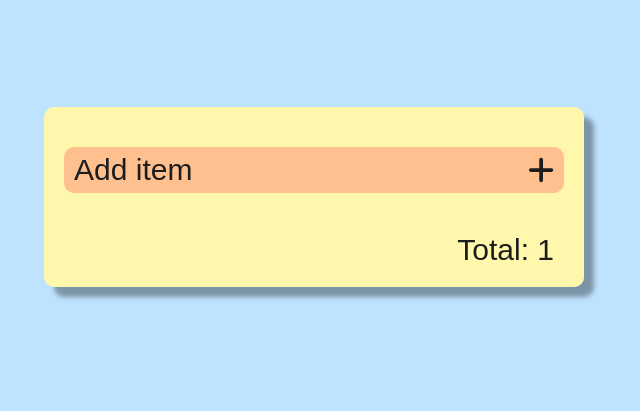
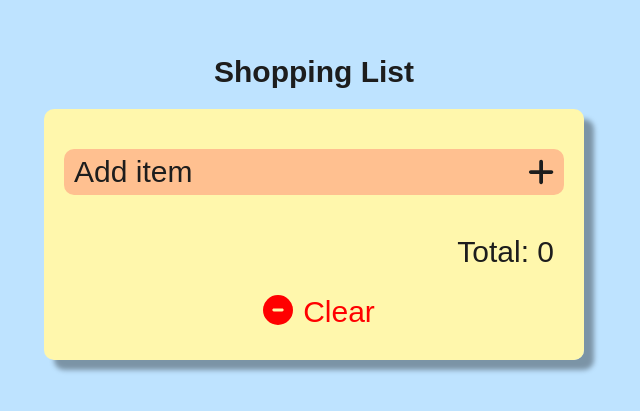
Before and after one commit to ryuandrew/shopping-list-netlify, a React (Create React App) app: page / in a window 1280 px wide. Shown: the part 203-614 px from the top of the page, without its empty margins (326-966 px from the left). Built offline with nearby package versions, Linux system fonts and the light colour scheme.

Commit message:
added clear all button

```diff
--- a/src/App.js
+++ b/src/App.js
@@ -9,19 +9,24 @@ import {
     faChevronRight,
     faPlus,
     faTrashCan,
+    faCircleMinus,
 } from "@fortawesome/free-solid-svg-icons";
 
 function App() {
     const [items, setItems] = useState([
-        // { itemName: "item 1", quantity: 1, isSelected: false },
-        // { itemName: "item 2", quantity: 3, isSelected: true },
-        // { itemName: "item 3", quantity: 2, isSelected: false },
+        // { itemName: "milk", quantity: 1, isSelected: false },
+        // { itemName: "bananas", quantity: 2, isSelected: true },
+        // { itemName: "yogurt", quantity: 1, isSelected: false },
     ]);
+
+    // useEffect(() => {
+    //     localStorage.setItem("items", JSON.stringify(items));
+    // }, [items]);
 
     // create a state object and initialize it with an empty string
     const [inputValue, setInputValue] = useState("");
 
-    const [totalItemCount, setTotalItemCount] = useState(1);
+    const [totalItemCount, setTotalItemCount] = useState(0);
 
     const handleAddButtonClick = () => {
         const newItem = {
@@ -35,6 +40,7 @@ function App() {
 
         // update the state
         setItems(newItems);
+        totalQuantity();
 
         // resets the state
         setInputValue("");
@@ -48,6 +54,7 @@ function App() {
         // returns the object at that index and inc the quantity
         newItems[index].quantity++;
 
+        console.log(newItems);
         setItems(newItems);
         totalQuantity();
     };
@@ -78,6 +85,7 @@ function App() {
             return total + item.quantity;
         }, 0); // starting value should be 0
 
+        console.log(totalItemCount);
         setTotalItemCount(totalItemCount);
     };
 
@@ -87,9 +95,14 @@ function App() {
         setItems((items) => items.filter((_, i) => i !== index));
     };
 
+    const handleClearItem = (index) => {
+        setItems([]);
+        setTotalItemCount(0);
+    };
+
     return (
         <div className="app-background">
-            {/* <h1>Shopping List</h1> */}
+            <h1>Shopping List</h1>
             <div className="main-container">
                 <div className="add-item-box">
                     <input
@@ -152,6 +165,18 @@ function App() {
                     ))}
                 </div>
                 <div className="total">Total: {totalItemCount}</div>
+                <div className="clearAll">
+                    <button
+                        className="clearButton"
+                        onClick={() => handleClearItem()}
+                    >
+                        <FontAwesomeIcon
+                            icon={faCircleMinus}
+                            className="circleMinus"
+                        />
+                        Clear
+                    </button>
+                </div>
             </div>
         </div>
     );
--- a/src/index.css
+++ b/src/index.css
@@ -21,6 +21,7 @@ body {
 .app-background {
     background-color: var(--color-bg-app);
     display: flex;
+    flex-direction: column;
     justify-content: center;
     align-items: center;
     min-height: 100vh;
@@ -106,8 +107,8 @@ input:focus {
 .total {
     padding-top: 20px;
     padding-right: 10px;
-    float: right;
-    /* text-align: right; */
+    /* float: right; */
+    text-align: right;
 }
 
 button {
@@ -128,3 +129,21 @@ button:hover {
 .completed {
     text-decoration: line-through;
 }
+
+.clearAll {
+    display: flex;
+    flex-direction: column;
+    align-items: center;
+    justify-content: center;
+    padding: 0;
+    margin-top: 15px;
+}
+
+.clearButton {
+    margin: 10px;
+    color: red;
+}
+
+.circleMinus {
+    margin: 0 10px;
+}
```
